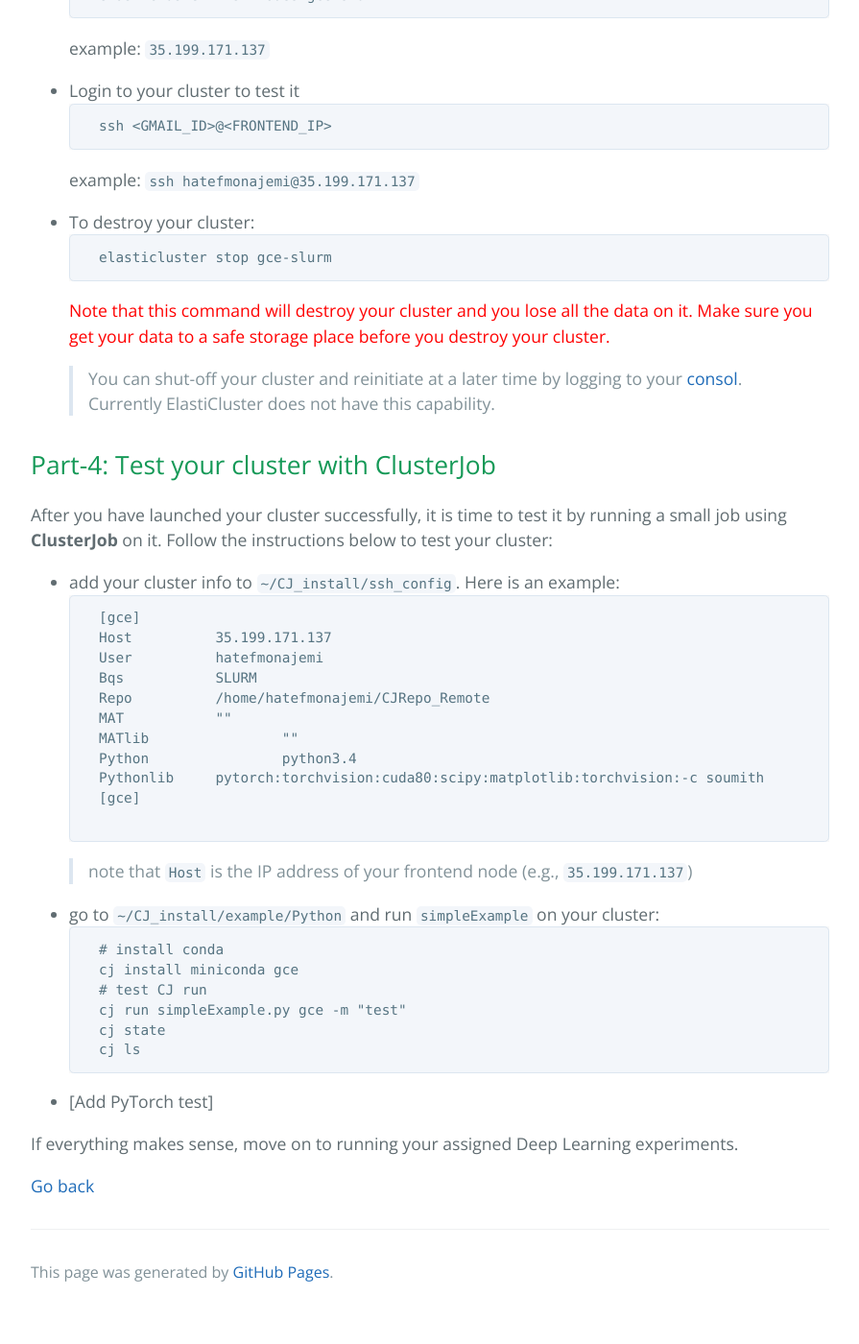
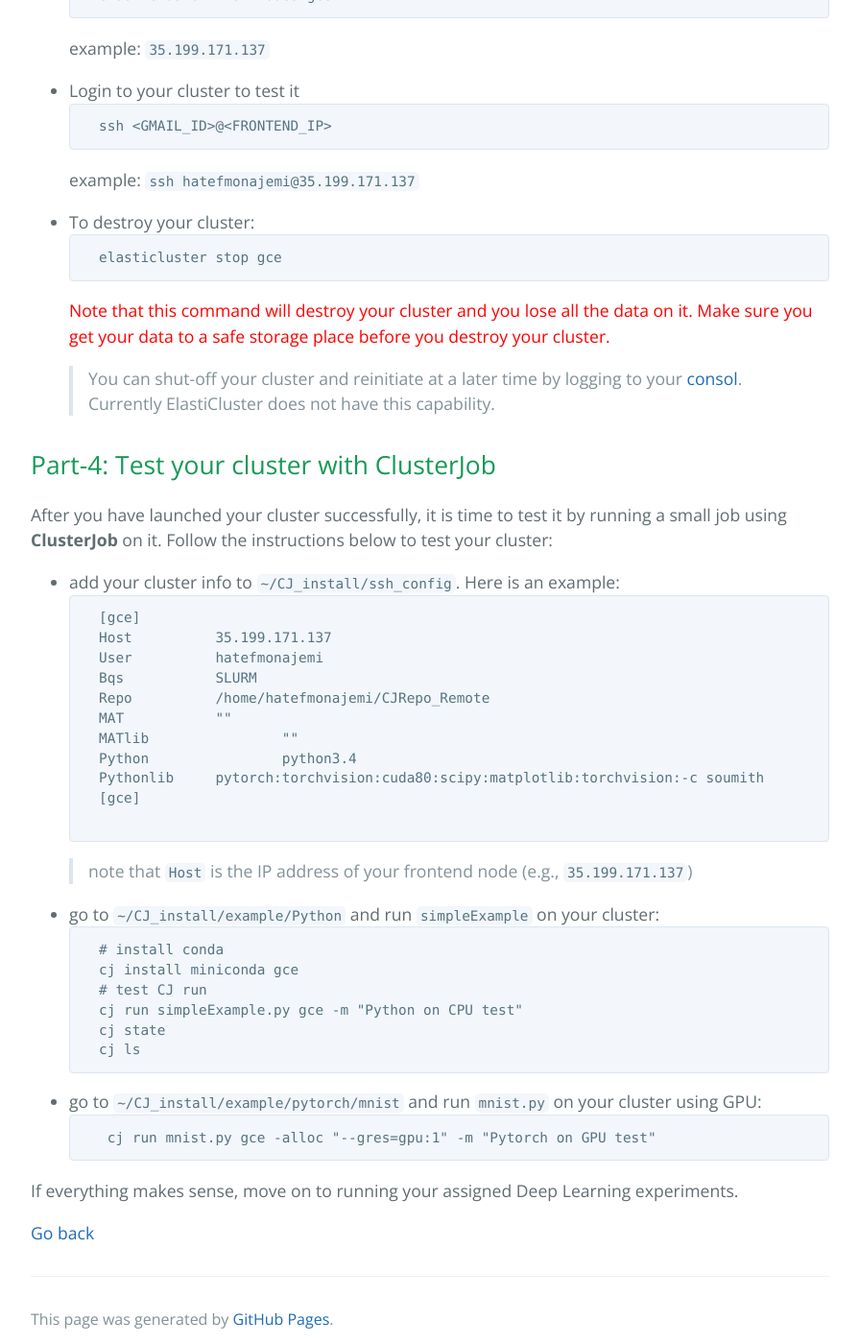
Before and after one commit to stats285/stats285.github.io, a Jekyll site: the page built from assets/assignments/02/assignment2.md, in a window 1280 px wide and 1400 px high, scrolled down 4835 px. Shown: the whole window at 96% size, without its empty margins (192-1087 px from the left). Built offline with Jekyll 4.4.1, drawn with Linux system fonts in a browser that asks for light colours; the repository's description, which GitHub fills in, is left out; our own code applies the rules of GitHub Pages for plain Markdown files; before the commit the page ends 6204 px from its top, so only the background shows below that; some of the changed text lies outside the part shown.

Commit message:
added pytorch test

````diff
--- a/assets/assignments/02/assignment2.md
+++ b/assets/assignments/02/assignment2.md
@@ -173,7 +173,7 @@
 
 * Get the IP address of the `frontend` node using:
     ```
-    elasticluster list-nodes gce-slurm
+    elasticluster list-nodes gce
     ```
 	example: `35.199.171.137`
 
@@ -185,7 +185,7 @@
 
 * To destroy your cluster:
     ```bash
-    elasticluster stop gce-slurm
+    elasticluster stop gce
     ```
 <span style="color:red"> Note that this command will destroy your cluster and you lose all the data on it. Make sure you get your data to a safe storage place before you destroy your cluster. </span>
 > You can shut-off your cluster and reinitiate at a later time by logging to your [consol](https://console.cloud.google.com/). Currently ElastiCluster does not have this capability.
@@ -217,11 +217,14 @@
 	# install conda
 	cj install miniconda gce
 	# test CJ run
-	cj run simpleExample.py gce -m "test"
+	cj run simpleExample.py gce -m "Python on CPU test"
 	cj state
 	cj ls
 	```
-* [Add PyTorch test]
+* go to `~/CJ_install/example/pytorch/mnist` and run `mnist.py` on your cluster using GPU:
+    ```
+     cj run mnist.py gce -alloc "--gres=gpu:1" -m "Pytorch on GPU test"
+    ```
 
 If everything makes sense, move on to running your assigned Deep Learning experiments.
 
````
